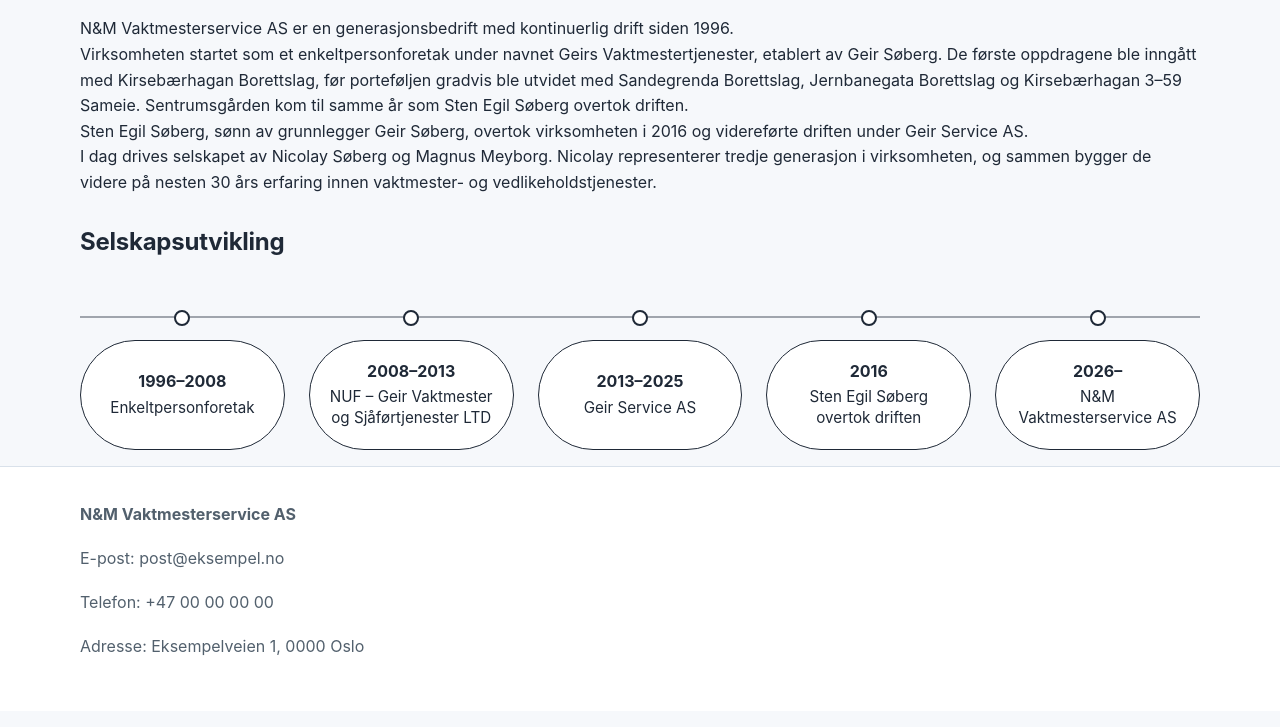
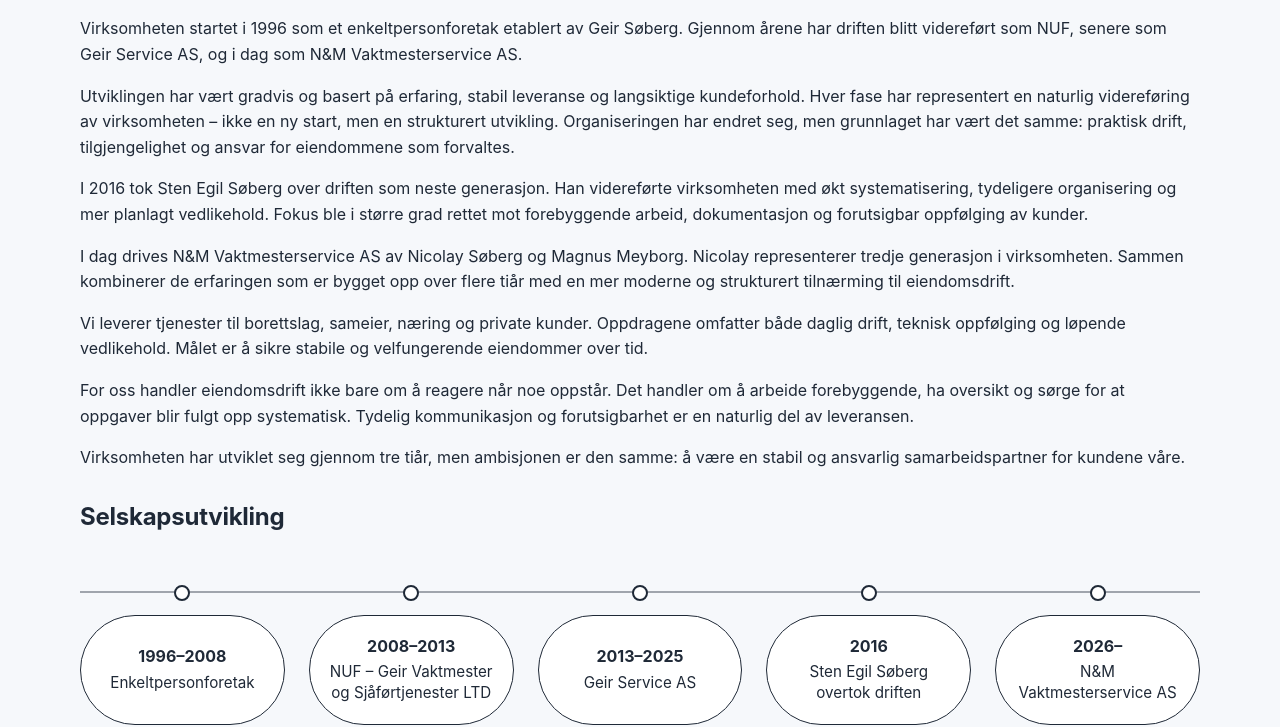
Before and after one commit to nicolaysob/N-M-Vaktmesterservice-AS, a plain HTML site: page om-oss.html in a window 1280 px wide. Shown: the part 97-824 px from the top of the page. Drawn offline with Linux system fonts and the light colour scheme.

Commit message:
Oppdater Om oss-tekst

```diff
--- a/om-oss.html
+++ b/om-oss.html
@@ -102,10 +102,25 @@
     <main class="container section-spacing">
       <h1>Om oss</h1>
       <p>
-        N&amp;M Vaktmesterservice AS er en generasjonsbedrift med kontinuerlig drift siden 1996.<br />
-        Virksomheten startet som et enkeltpersonforetak under navnet Geirs Vaktmestertjenester, etablert av Geir Søberg. De første oppdragene ble inngått med Kirsebærhagan Borettslag, før porteføljen gradvis ble utvidet med Sandegrenda Borettslag, Jernbanegata Borettslag og Kirsebærhagan 3–59 Sameie. Sentrumsgården kom til samme år som Sten Egil Søberg overtok driften.<br />
-        Sten Egil Søberg, sønn av grunnlegger Geir Søberg, overtok virksomheten i 2016 og videreførte driften under Geir Service AS.<br />
-        I dag drives selskapet av Nicolay Søberg og Magnus Meyborg. Nicolay representerer tredje generasjon i virksomheten, og sammen bygger de videre på nesten 30 års erfaring innen vaktmester- og vedlikeholdstjenester.
+        Virksomheten startet i 1996 som et enkeltpersonforetak etablert av Geir Søberg. Gjennom årene har driften blitt videreført som NUF, senere som Geir Service AS, og i dag som N&amp;M Vaktmesterservice AS.
+      </p>
+      <p>
+        Utviklingen har vært gradvis og basert på erfaring, stabil leveranse og langsiktige kundeforhold. Hver fase har representert en naturlig videreføring av virksomheten – ikke en ny start, men en strukturert utvikling. Organiseringen har endret seg, men grunnlaget har vært det samme: praktisk drift, tilgjengelighet og ansvar for eiendommene som forvaltes.
+      </p>
+      <p>
+        I 2016 tok Sten Egil Søberg over driften som neste generasjon. Han videreførte virksomheten med økt systematisering, tydeligere organisering og mer planlagt vedlikehold. Fokus ble i større grad rettet mot forebyggende arbeid, dokumentasjon og forutsigbar oppfølging av kunder.
+      </p>
+      <p>
+        I dag drives N&amp;M Vaktmesterservice AS av Nicolay Søberg og Magnus Meyborg. Nicolay representerer tredje generasjon i virksomheten. Sammen kombinerer de erfaringen som er bygget opp over flere tiår med en mer moderne og strukturert tilnærming til eiendomsdrift.
+      </p>
+      <p>
+        Vi leverer tjenester til borettslag, sameier, næring og private kunder. Oppdragene omfatter både daglig drift, teknisk oppfølging og løpende vedlikehold. Målet er å sikre stabile og velfungerende eiendommer over tid.
+      </p>
+      <p>
+        For oss handler eiendomsdrift ikke bare om å reagere når noe oppstår. Det handler om å arbeide forebyggende, ha oversikt og sørge for at oppgaver blir fulgt opp systematisk. Tydelig kommunikasjon og forutsigbarhet er en naturlig del av leveransen.
+      </p>
+      <p>
+        Virksomheten har utviklet seg gjennom tre tiår, men ambisjonen er den samme: å være en stabil og ansvarlig samarbeidspartner for kundene våre.
       </p>
 
       <section class="company-timeline" aria-labelledby="selskapsutvikling-title">
```
